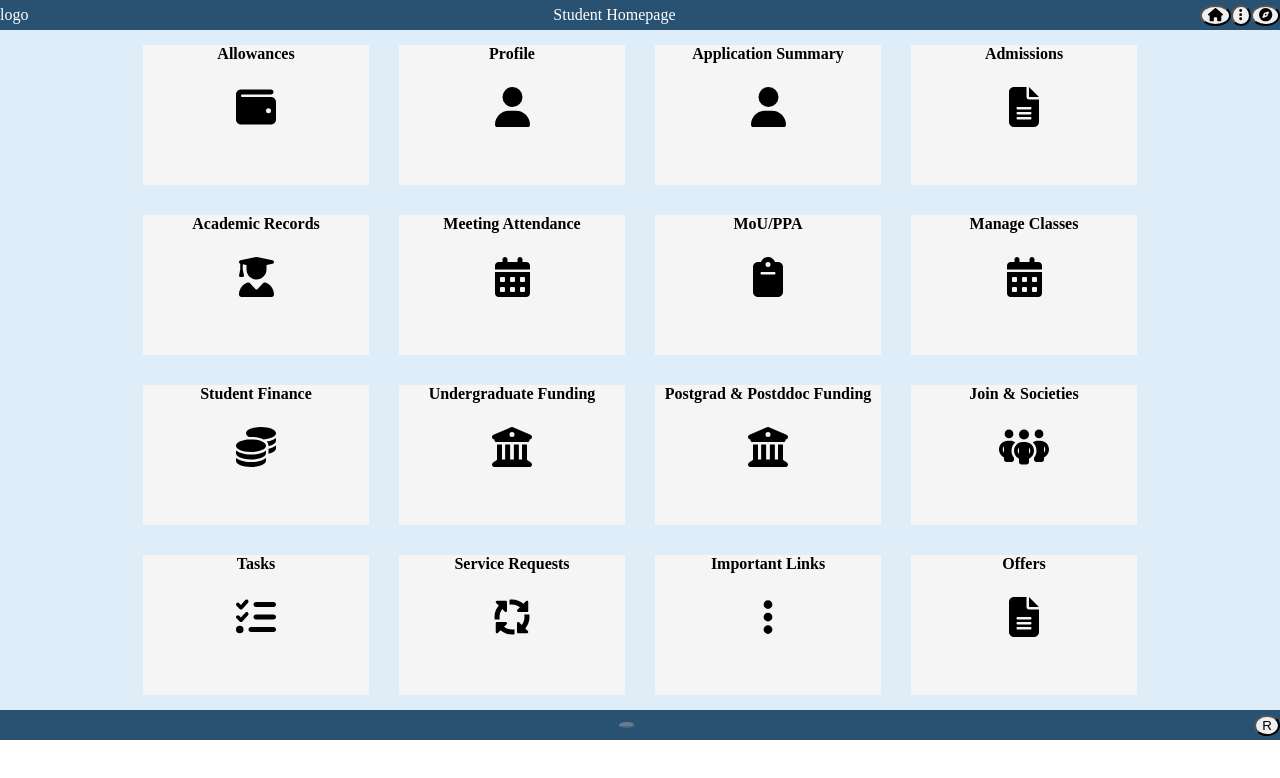
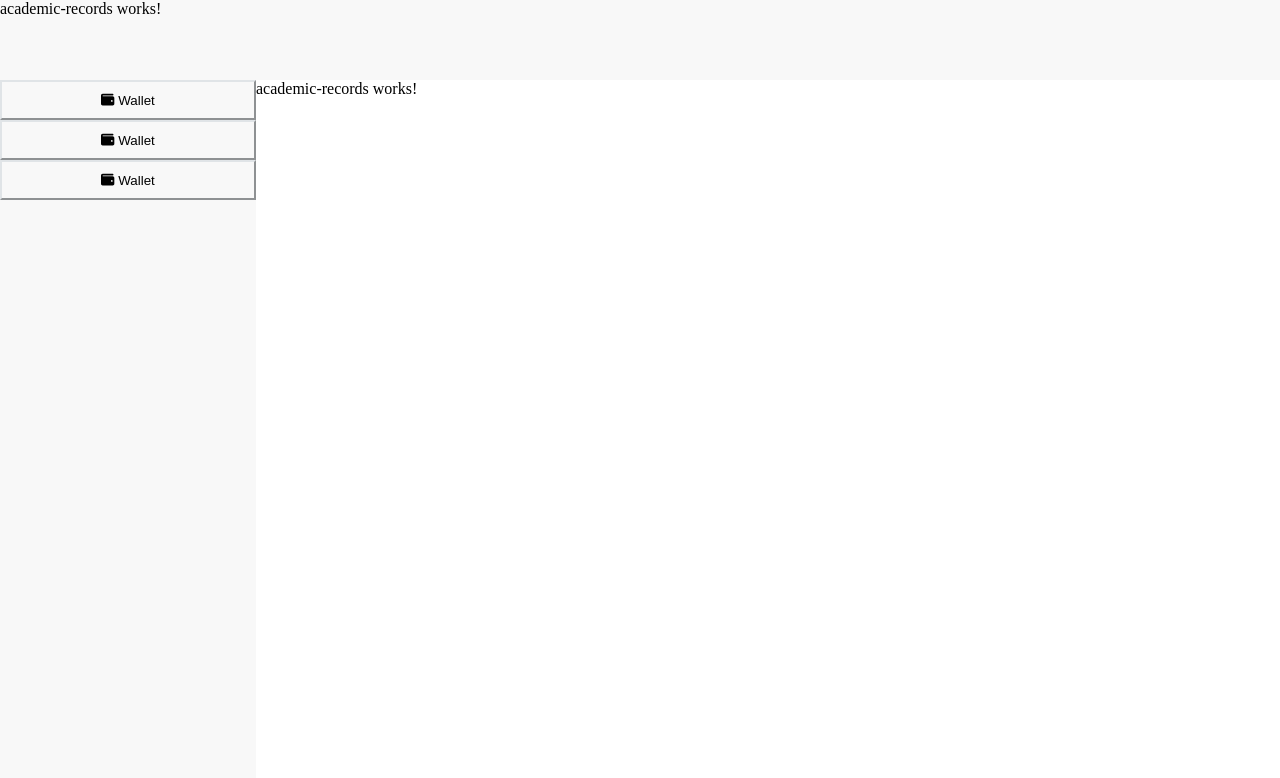
Before and after one commit to kenene-songezo/PeopleSoftUCT-clone, an Angular app in the folder Peoplesoft-Clone/: page / in a window 1280 px wide. Shown: the top 778 px of the page. Built offline with nearby package versions, Linux system fonts and the light colour scheme.

Commit message:
feat: academic records layout

```diff
--- /dev/null
+++ b/Peoplesoft-Clone/src/app/academic-records/academic-records.component.css
@@ -0,0 +1,30 @@
+.ac-rec-body{
+    border-color: #e0e4e7;
+    height: 100%;
+    width: 100%;
+    display: flex;
+    flex-direction: column;
+    background-color: #f8f8f8;
+}
+.topsection{
+    height: 10vh;
+}
+.mainsection{
+    height: 90vh;
+    display: flex;
+}
+.sidenavbar{
+    width: 20%;
+    display: flex;
+    flex-direction: column;
+}
+.sidenavbar>button{
+    height: 40px;
+    background-color: #f8f8f8;
+    border-color: #e0e4e7;
+}
+
+.pagecontent{
+    width: 80%;
+    background-color: #ffffff;
+}
--- /dev/null
+++ b/Peoplesoft-Clone/src/app/academic-records/academic-records.component.html
@@ -0,0 +1,23 @@
+<!-- split into three sections-->
+
+<div class="ac-rec-body">
+  <!--Section 1-->
+  <div class="topsection">
+    academic-records works!
+  </div>
+  <!--end Section1-->
+
+  <div class="mainsection">
+    <!--Section 2-->
+    <div class="sidenavbar">
+        <button *ngFor="let buttonTile of buttonArr">
+            <fa-icon [icon]="buttonTile.icon"></fa-icon>
+            {{buttonTile.name}}
+        </button>
+    </div>
+    <!--Section 3-->
+    <div class="pagecontent">
+      academic-records works!
+    </div>
+  </div>
+</div>
--- /dev/null
+++ b/Peoplesoft-Clone/src/app/academic-records/academic-records.component.ts
@@ -0,0 +1,33 @@
+import { Component, OnInit } from '@angular/core';
+import { ButtonDefinition } from './types/types.interface';
+import { faWallet } from '@fortawesome/free-solid-svg-icons';
+
+@Component({
+  selector: 'app-academic-records',
+  templateUrl: './academic-records.component.html',
+  styleUrls: ['./academic-records.component.css']
+})
+export class AcademicRecordsComponent{
+
+  constructor() { }
+
+  //ngOnInit(): void {
+  //}
+
+  buttonArr: ButtonDefinition[]=[
+    {
+      icon: faWallet,
+      name: "Wallet"
+    },
+    {
+      icon: faWallet,
+      name: "Wallet"
+    },
+    {
+      icon: faWallet,
+      name: "Wallet"
+    },
+
+  ]
+
+}
--- /dev/null
+++ b/Peoplesoft-Clone/src/app/academic-records/types/types.interface.ts
@@ -0,0 +1,6 @@
+import { IconDefinition } from "@fortawesome/free-brands-svg-icons";
+
+export interface ButtonDefinition{
+    icon: IconDefinition;
+    name: String;
+}
--- a/Peoplesoft-Clone/src/app/app.component.html
+++ b/Peoplesoft-Clone/src/app/app.component.html
@@ -1 +1 @@
-<app-home></app-home>
+<app-academic-records></app-academic-records>
--- a/Peoplesoft-Clone/src/app/app.module.ts
+++ b/Peoplesoft-Clone/src/app/app.module.ts
@@ -5,11 +5,13 @@ import { AppRoutingModule } from './app-routing.module';
 import { AppComponent } from './app.component';
 import { HomeComponent } from './home/home.component';
 import { FontAwesomeModule } from '@fortawesome/angular-fontawesome';
+import { AcademicRecordsComponent } from './academic-records/academic-records.component';
 
 @NgModule({
   declarations: [
     AppComponent,
-    HomeComponent
+    HomeComponent,
+    AcademicRecordsComponent
   ],
   imports: [
     BrowserModule,
```
Also changed, not shown: 1 other file (tests, documents, lock files or other folders).
